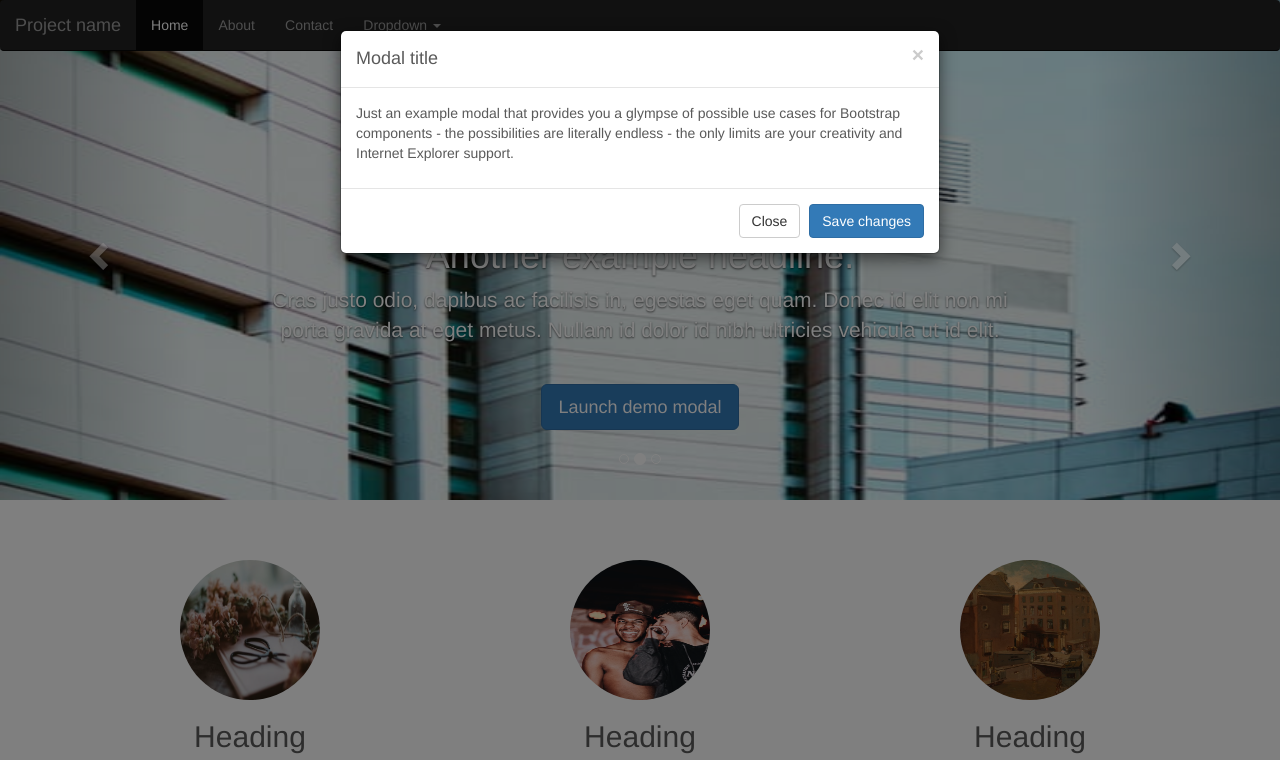
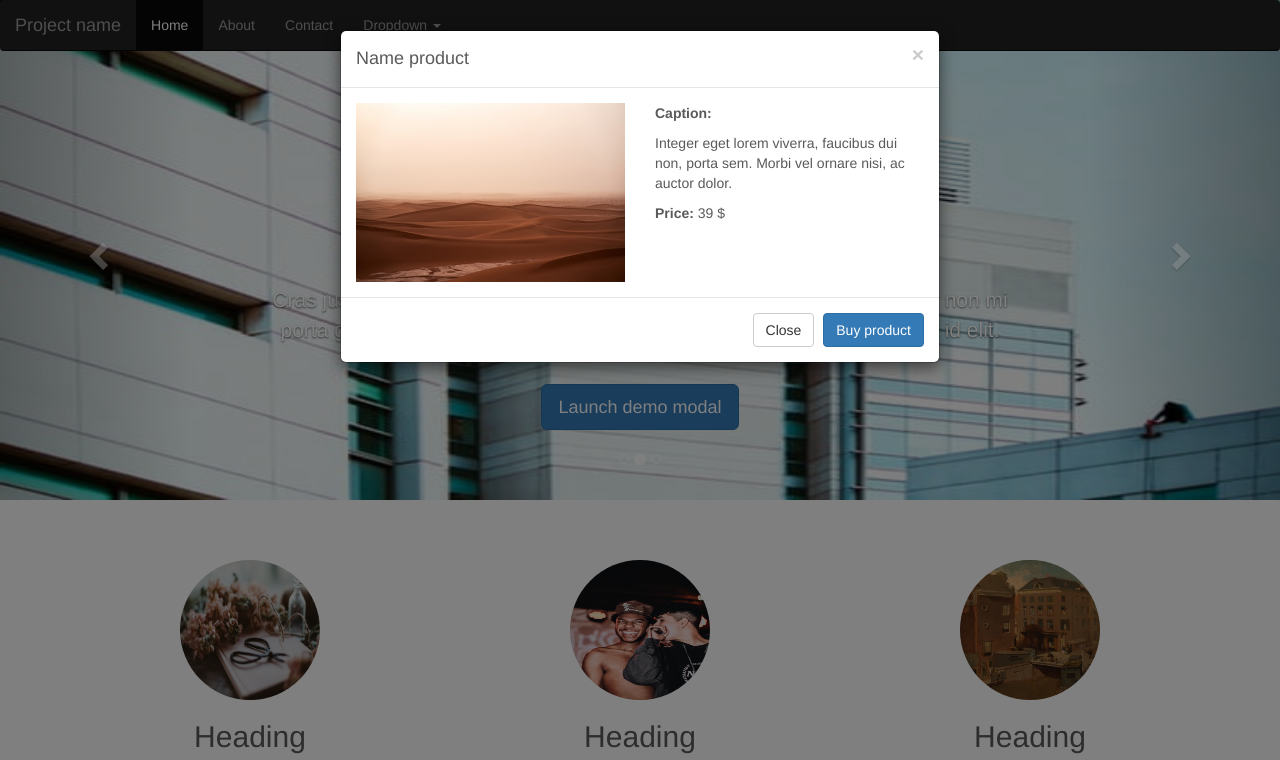
Before and after one commit to Edyta2801/Bootstrap-JS, a plain HTML site: page index.html in a window 1280 px wide. Both pictures are taken after a click on the button "Launch demo modal". Shown: the top 760 px of the page. Drawn offline with nearby package versions, Linux system fonts and the light colour scheme.

Commit message:
add second ver. of modal

```diff
--- a/index.html
+++ b/index.html
@@ -62,6 +62,7 @@
                             headaches - let it do the heavy lifting.</p>
                         <button type="button" class="btn btn-primary btn-lg" data-toggle="modal"
                             data-target="#myModal">Launch demo modal</button>
+
                     </div>
                 </div>
             </div>
@@ -164,8 +165,7 @@
         </div>
         <div>
             <button class="btn btn-lg btn-default" data-toggle="popover" data-animation="false" data-delay="300"
-                data-trigger="click hover" title="Popover title"
-                data-placement="top"
+                data-trigger="click hover" title="Popover title" data-placement="top"
                 data-content="And here's some amazing content. It's very engaging. Right?">Click to toggle the
                 popover</button>
         </div>
@@ -176,7 +176,7 @@
         </footer>
     </div>
     <!-- Modal -->
-    <div class="modal fade" id="myModal" tabindex="-1" role="dialog" aria-labelledby="myModalLabel">
+    <!-- <div class="modal fade" id="myModal" tabindex="-1" role="dialog" aria-labelledby="myModalLabel">
         <div class="modal-dialog" role="document">
             <div class="modal-content">
                 <div class="modal-header">
@@ -195,6 +195,34 @@
                 </div>
             </div>
         </div>
+    </div> -->
+    <!-- Modal -->
+    <div class="modal fade" id="myModal" tabindex="-1">
+        <div class="modal-dialog">
+            <div class="modal-content">
+                <div class="modal-header">
+                    <button type="button" class="close" data-dismiss="modal"><span
+                            aria-hidden="true">&times;</span></button>
+                    <h4 class="modal-title">Name product</h4>
+                </div>
+                <div class="modal-body">
+                    <div class="row">
+                        <div class="col-xs-6">
+                            <img src="./images/photo-1.jpg">
+                        </div>
+                        <div class="col-xs-6">
+                            <p><strong>Caption:</strong></p>
+                            <p>Integer eget lorem viverra, faucibus dui non, porta sem. Morbi vel ornare nisi, ac auctor
+                                dolor.</p>
+                            <p><strong>Price: </strong><span>39 $</span></p>
+                        </div>
+                    </div>
+                </div>
+                <div class="modal-footer">
+                    <button type="button" class="btn btn-default" data-dismiss="modal">Close</button>
+                    <button type="button" class="btn btn-primary">Buy product</button>
+                </div>
+            </div>
         </div>
 
         <script src='https://code.jquery.com/jquery-3.1.0.min.js'></script>
--- a/style.css
+++ b/style.css
@@ -86,6 +86,10 @@ button.btn.btn-lg.btn-default {
 footer p {
     margin-top: 20px;
 }
+.modal-body img{
+    width:100%;
+
+}
 
 @media (min-width: 768px) {
     .navbar-wrapper {
```
Lines whose indentation alone changed are shown as unchanged.
